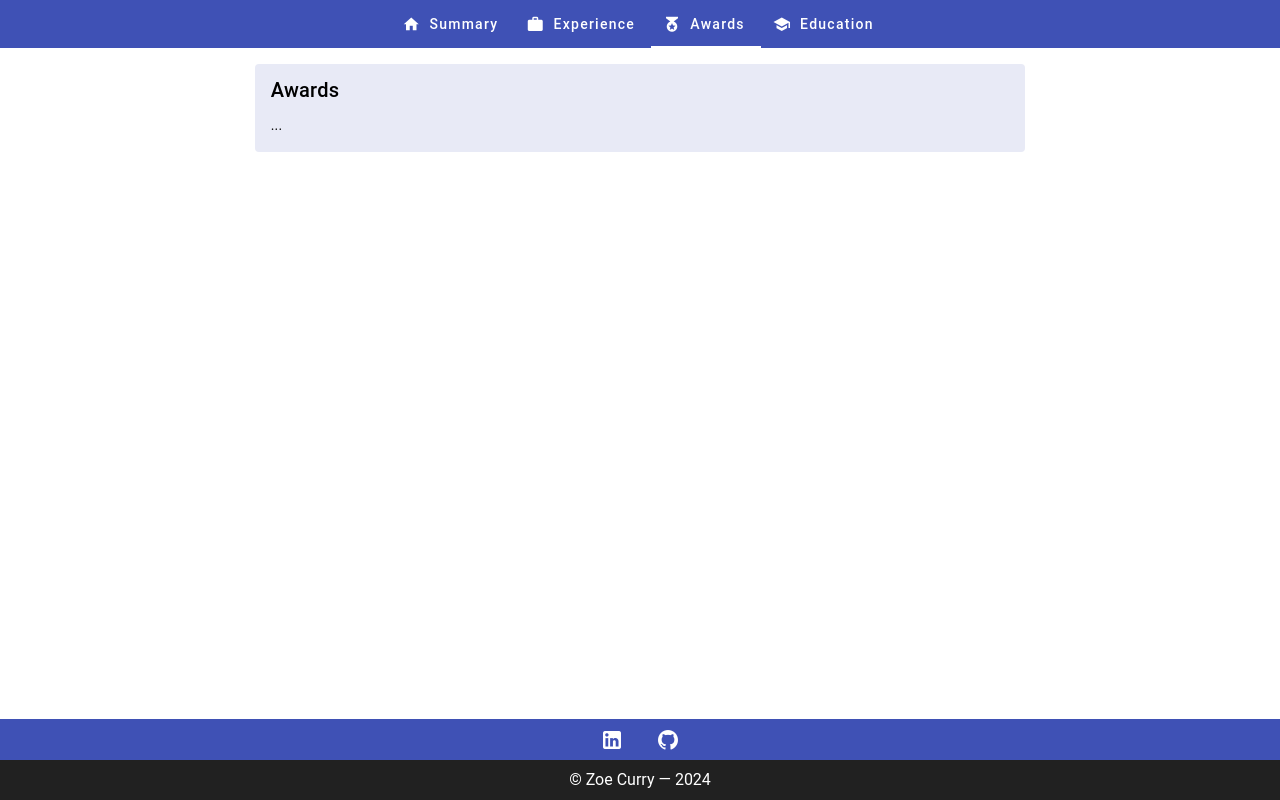
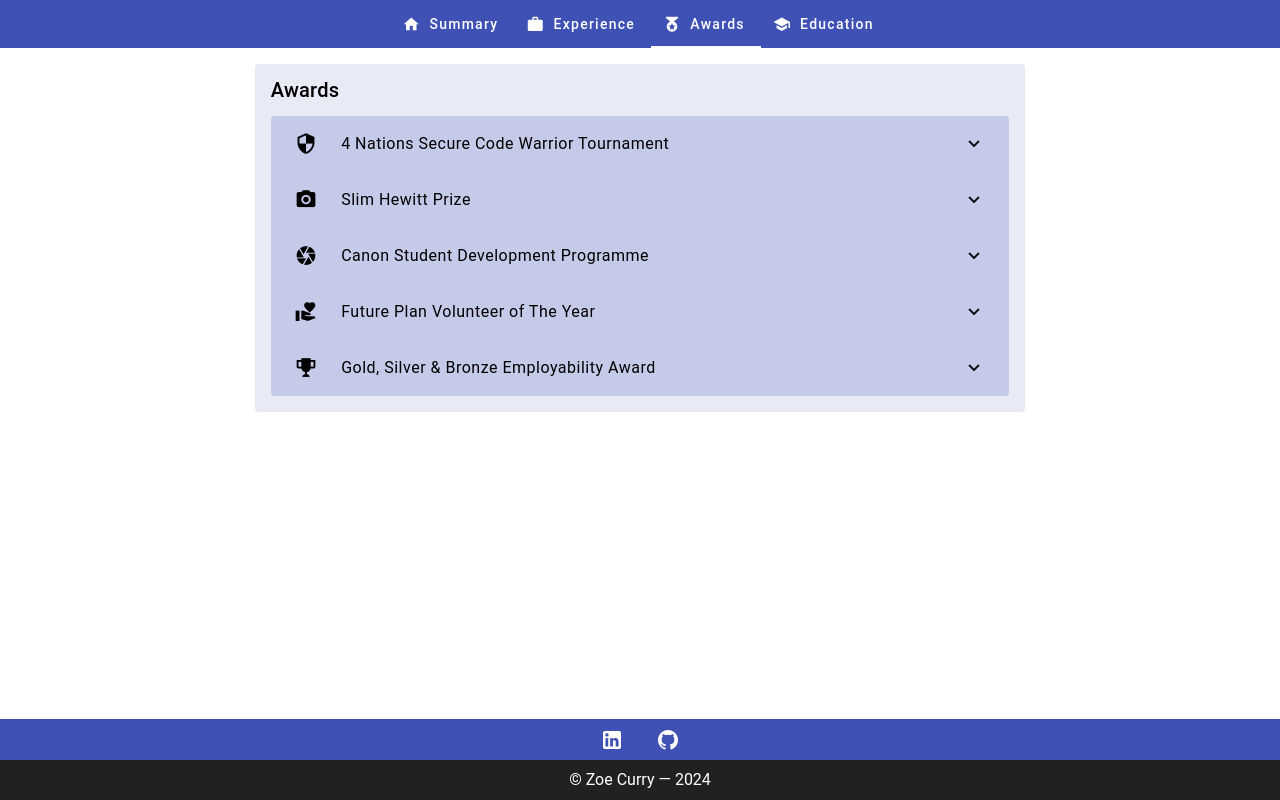
Before and after one commit to pixel-m4ge/cv-website, a Nuxt app: page / in a window 1280 px wide. Both pictures are taken after a click on the tab "Awards". Built offline with nearby package versions, Linux system fonts and the light colour scheme.

Commit message:
✨ new feature: awards page

```diff
--- a/pages/index.vue
+++ b/pages/index.vue
@@ -288,7 +288,109 @@
             <v-col sm="2" cols="0"></v-col>
             <v-col sm="8" cols="12">
               <v-card variant="flat" class="bg-indigo-lighten-5" title="Awards">
-                <v-card-text>...</v-card-text>
+                <v-card-text>
+                  <v-expansion-panels variant="accordion" flat multiple>
+                    <v-expansion-panel class="bg-indigo-lighten-4">
+                      <v-expansion-panel-title>
+                        <v-icon icon="mdi-security" />
+                        <span class="pl-6 text-body-1">
+                          4 Nations Secure Code Warrior Tournament
+                        </span>
+                      </v-expansion-panel-title>
+                      <v-expansion-panel-text>
+                        <div class="font-weight-bold">QA</div>
+                        <div class="pt-2">
+                          I competed against other participants in a series of
+                          vulnerable code challenges, where I identified
+                          problems, located weaknesses, and fixed
+                          vulnerabilities.
+                        </div>
+                        <div class="pt-2">
+                          In the knockout stage, I was one of the
+                          highest-ranking competitors in Wales. I was then
+                          invited to compete in the national final, where I
+                          placed 3rd in the UK.
+                        </div>
+                      </v-expansion-panel-text>
+                    </v-expansion-panel>
+
+                    <v-expansion-panel class="bg-indigo-lighten-4">
+                      <v-expansion-panel-title>
+                        <v-icon icon="mdi-camera" />
+                        <span class="pl-6 text-body-1">
+                          Slim Hewitt Prize
+                        </span>
+                      </v-expansion-panel-title>
+                      <v-expansion-panel-text>
+                        <div class="font-weight-bold">
+                          University of Gloucestershire
+                        </div>
+                        <div class="pt-2">
+                          The prize is awarded to the graduating Photojournalism
+                          and Documentary Photography student achieving the
+                          highest mark total for their level 6 modules.
+                        </div>
+                      </v-expansion-panel-text>
+                    </v-expansion-panel>
+
+                    <v-expansion-panel class="bg-indigo-lighten-4">
+                      <v-expansion-panel-title>
+                        <v-icon icon="mdi-camera-iris" />
+                        <span class="pl-6 text-body-1">
+                          Canon Student Development Programme
+                        </span>
+                      </v-expansion-panel-title>
+                      <v-expansion-panel-text>
+                        <div class="font-weight-bold">
+                          Visa Pour L'Image 2018
+                        </div>
+                        <div class="pt-2">
+                          I attended workshops from acclaimed Canon Ambassadors
+                          and industry experts, and networked with other
+                          upcoming photographers.
+                        </div>
+                      </v-expansion-panel-text>
+                    </v-expansion-panel>
+
+                    <v-expansion-panel class="bg-indigo-lighten-4">
+                      <v-expansion-panel-title>
+                        <v-icon icon="mdi-hand-heart" />
+                        <span class="pl-6 text-body-1">
+                          Future Plan Volunteer of The Year
+                        </span>
+                      </v-expansion-panel-title>
+                      <v-expansion-panel-text>
+                        <div class="font-weight-bold">
+                          SU Student Awards 2018
+                        </div>
+                        <div class="pt-2">
+                          I was nominated for this award by the Volunteer
+                          Coordinator at The Cheltenham Trust, for my volunteer
+                          work at The Wilson Art Gallery and Museum.
+                        </div>
+                      </v-expansion-panel-text>
+                    </v-expansion-panel>
+
+                    <v-expansion-panel class="bg-indigo-lighten-4">
+                      <v-expansion-panel-title>
+                        <v-icon icon="mdi-trophy-variant" />
+                        <span class="pl-6 text-body-1">
+                          Gold, Silver & Bronze Employability Award
+                        </span>
+                      </v-expansion-panel-title>
+                      <v-expansion-panel-text>
+                        <div class="font-weight-bold">
+                          University of Gloucestershire
+                        </div>
+                        <div class="pt-2">
+                          The three levels require 100 hours of work experience,
+                          4 employability workshops, 2 mock interviews, and a
+                          formal presentation.
+                        </div>
+                      </v-expansion-panel-text>
+                    </v-expansion-panel>
+                  </v-expansion-panels>
+                </v-card-text>
               </v-card>
             </v-col>
             <v-col sm="2" cols="0"></v-col>
```
